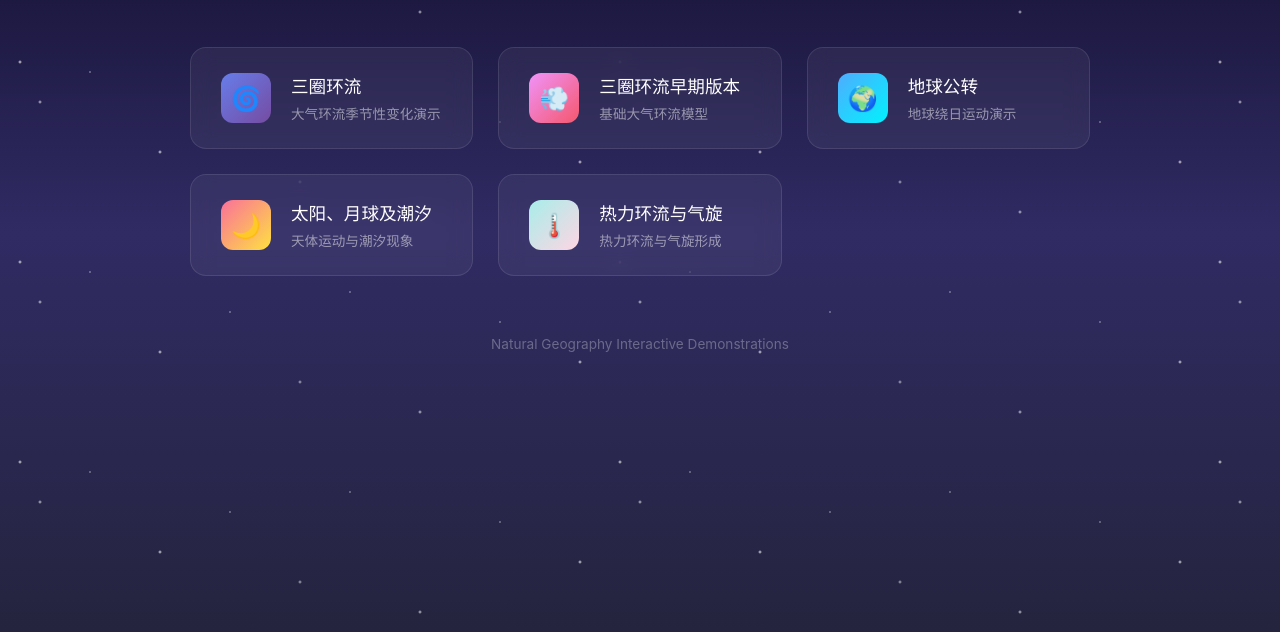
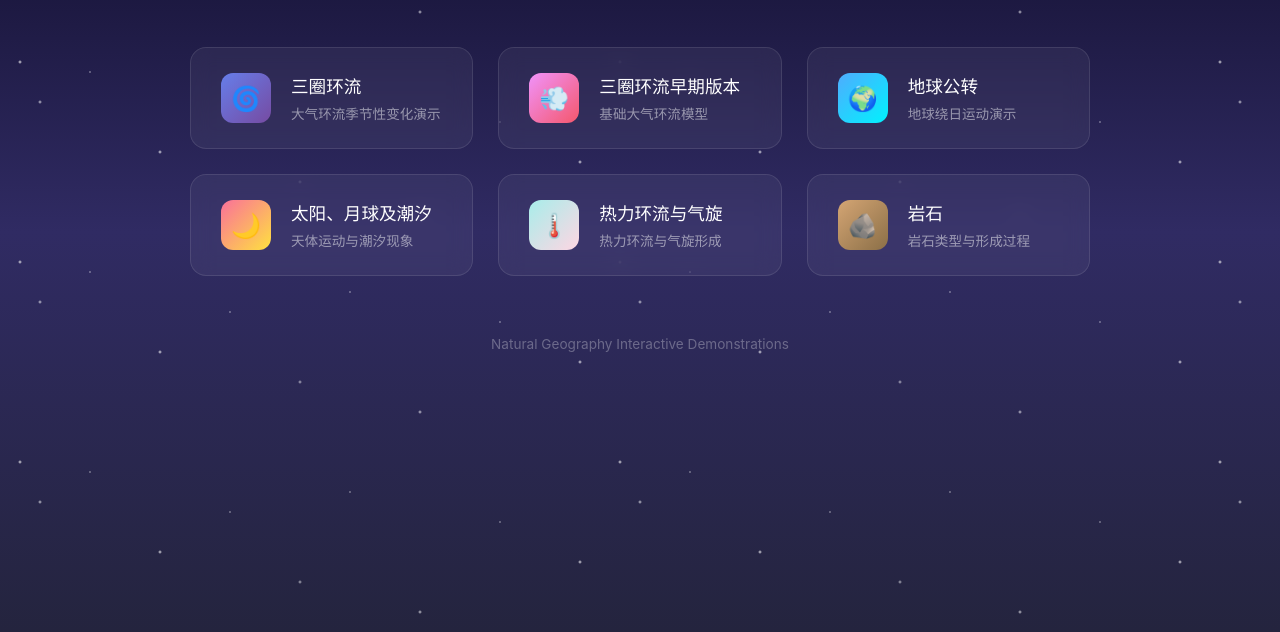
Before and after one commit to jovasfc/NaturalGeography, a plain HTML site: page index.html in a window 1280 px wide. Shown: the part 168-800 px from the top of the page. Drawn offline with Linux system fonts and the light colour scheme.

Commit message:
Add files via upload

```diff
--- a/index.html
+++ b/index.html
@@ -125,6 +125,7 @@
         .link-item:nth-child(3) .icon { background: linear-gradient(135deg, #4facfe, #00f2fe); }
         .link-item:nth-child(4) .icon { background: linear-gradient(135deg, #fa709a, #fee140); }
         .link-item:nth-child(5) .icon { background: linear-gradient(135deg, #a8edea, #fed6e3); }
+        .link-item:nth-child(6) .icon { background: linear-gradient(135deg, #d4a574, #8b6f47); }
         .text {
             display: flex;
             flex-direction: column;
@@ -195,6 +196,15 @@
                     </div>
                 </a>
             </li>
+            <li class="link-item">
+                <a href="rocks.html">
+                    <div class="icon">🪨</div>
+                    <div class="text">
+                        <span class="title">岩石</span>
+                        <span class="desc">岩石类型与形成过程</span>
+                    </div>
+                </a>
+            </li>
         </ul>
         <p class="footer">Natural Geography Interactive Demonstrations</p>
     </div>
```
